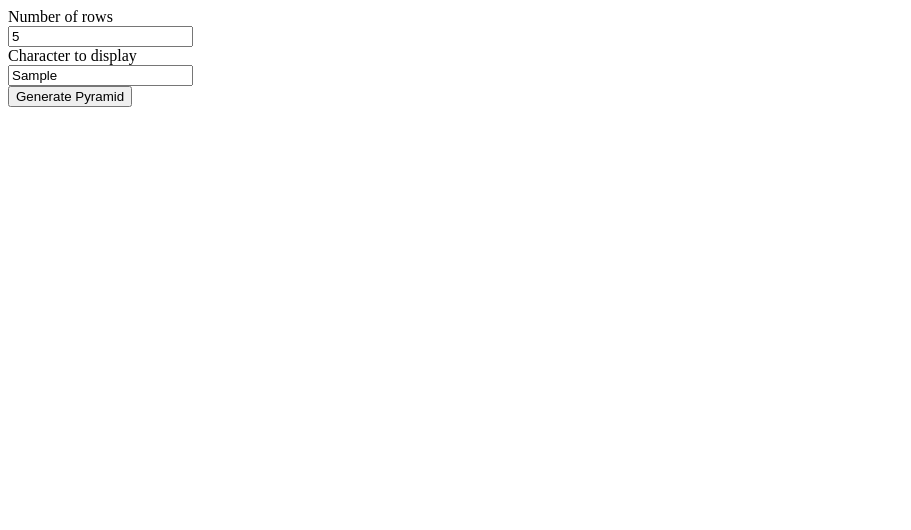
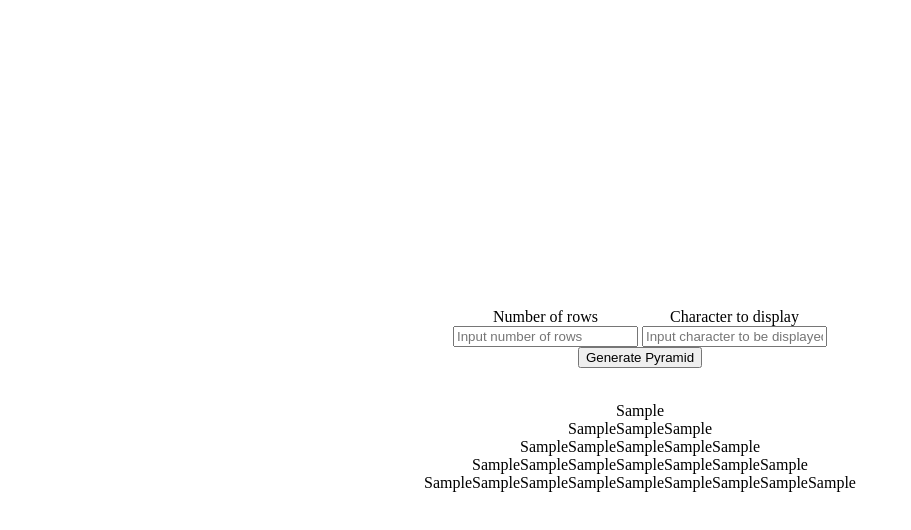
Before and after one commit to obayomiayomide/Pyramid-Generator, a plain HTML site: page index.html in a window 1280 px wide. Both pictures are taken after typing "5", "Sample" into the empty fields and a click on the button "Generate Pyramid". Shown: the whole page, without its empty margins (0-911 px from the left). Drawn offline with Linux system fonts and the light colour scheme.

Commit message:
updated HTML,Javascript and added CSS

```diff
--- a/index.html
+++ b/index.html
@@ -3,22 +3,25 @@
 <head>
     <meta charset="UTF-8">
     <meta name="viewport" content="width=device-width, initial-scale=1.0">
+    <link rel="stylesheet" href="./style.css">
     <title>Pyramid Generator</title>
 </head>
 <body>
-    <div class="number">
-        <label for="pyramid-count">Number of rows</label> <br>
-        <input type="number" id="count-input" min="0" placeholder="Input number of rows" required />
-    </div>
-    <div class="character">
-        <label for="Pyramid-character">Character to display</label> <br>
-        <input type="text" id="character-input" placeholder="Input character to be displayed" />
-    </div>
-    <button type="button" id="generate-btn" >Generate Pyramid</button>
-
-    <div>
-
+    <div class="container">
+        <div class="input">
+            <div class="number for-input">
+                <label for="count-input">Number of rows</label> <br>
+                <input type="number" id="count-input" pattern="[0-9]*"  placeholder="Input number of rows" />
+            </div>
+            <div class="character for-input">
+                <label for="character-input">Character to display</label> <br>
+                <input type="text" id="character-input" placeholder="Input character to be displayed" />
+            </div>
+        </div>
+        <button type="button" id="generate-btn" >Generate Pyramid</button>
+        <p id="output"></p>
     </div>
 
+    <script src="./script.js"></script>
 </body>
 </html>
--- a/script.js
+++ b/script.js
@@ -1,28 +1,65 @@
-let characterInput = document.getElementById("character-input");
-let countInput = document.getElementById("count-input");
-let checkInverted = document.getElementById();
-const generateBtn = document.getElementBtId("generate-btn");
-
-
-// const character = "#";
-// const count = 8;
-// const rows = [];
+var countInput = document.getElementById("count-input");
+var characterInput = document.getElementById("character-input");
+//let checkInverted = document.getElementById();
+const generateBtn = document.getElementById("generate-btn");
+let output = document.getElementById("output");
+let count = Number(countInput.value);
+let character = characterInput.value;
+let rows = [];
+let result = ""
 let inverted = false;
 
-generateBtn.addEventListener("click", )
+generateBtn.addEventListener("click", generatePyramid);
+
+function generatePyramid() {
+  let count = Number(countInput.value);
+  let character = characterInput.value;
+  result = "";
+  rows = [];
+  if ((count <= 20) && (count > 0) && character) {
+    for (let i = 1; i <= count; i++) {
+      rows.push(padRow(i, count));
+    }
+
+    for (const row of rows) {
+      result = result + "\n" + row;
+    }
+
+    console.log(result);
+    output.innerText = `${result}`;
+
+    countInput.value = "";
+    characterInput.value = "";
+
+  } else if (count > 20 && character) {
+    alert("Number of rows exceeded");
+  } else if (count && character == false) {
+    alert("Please insert a character");
+  } else if (count === 0 && character) {
+    alert("Please insert the number of rows");
+  } else if (count === 0 && character == false) {
+    alert("Please insert the number of rows and a character");
+  }
+}
 
 function padRow(rowNumber, rowCount) {
+  character = characterInput.value;
   return " ".repeat(rowCount - rowNumber) + character.repeat(2 * rowNumber - 1) + " ".repeat(rowCount - rowNumber);
 }
 
-// Loop code 1
-for (let i = 1; i <= count; i++) {
-    if (inverted) {
-        rows.push(padRow(i, count));
-    } else {
-        rows.unshift(padRow(i, count));
-    }
-}
+// function padRow(rowNumber, rowCount) {
+//   character = characterInput.value;
+//   return " ".repeat(rowCount - rowNumber) + character.repeat(2 * rowNumber - 1) + " ".repeat(rowCount - rowNumber);
+// }
+
+// // Loop code 1
+// for (let i = 1; i <= count; i++) {
+//     if (inverted) {
+//         rows.push(padRow(i, count));
+//     } else {
+//         rows.unshift(padRow(i, count));
+//     }
+// }
 
 
 // Loop code 1
@@ -45,10 +82,10 @@ for (let i = 1; i <= count; i++) {
 //     rows.unshift(padRow(i, count));
 // }
 
-let result = ""
+// let result = ""
 
-for (const row of rows) {
-  result = result + "\n" + row;
-}
+// for (const row of rows) {
+//   result = result + "\n" + row;
+// }
 
-console.log(result);
+// console.log(result);
--- /dev/null
+++ b/style.css
@@ -0,0 +1,24 @@
+body {
+    display: flex;
+    height: 100vh;
+    justify-content: center;
+    align-items: center;
+}
+.container {
+    display: flex;
+    flex-direction: column;
+    justify-content: center;
+    align-items: center;
+}
+
+.input {
+    text-align: center;
+}
+
+.for-input {
+    display: inline-block;
+}
+
+p {
+    text-align: center;
+}
```
